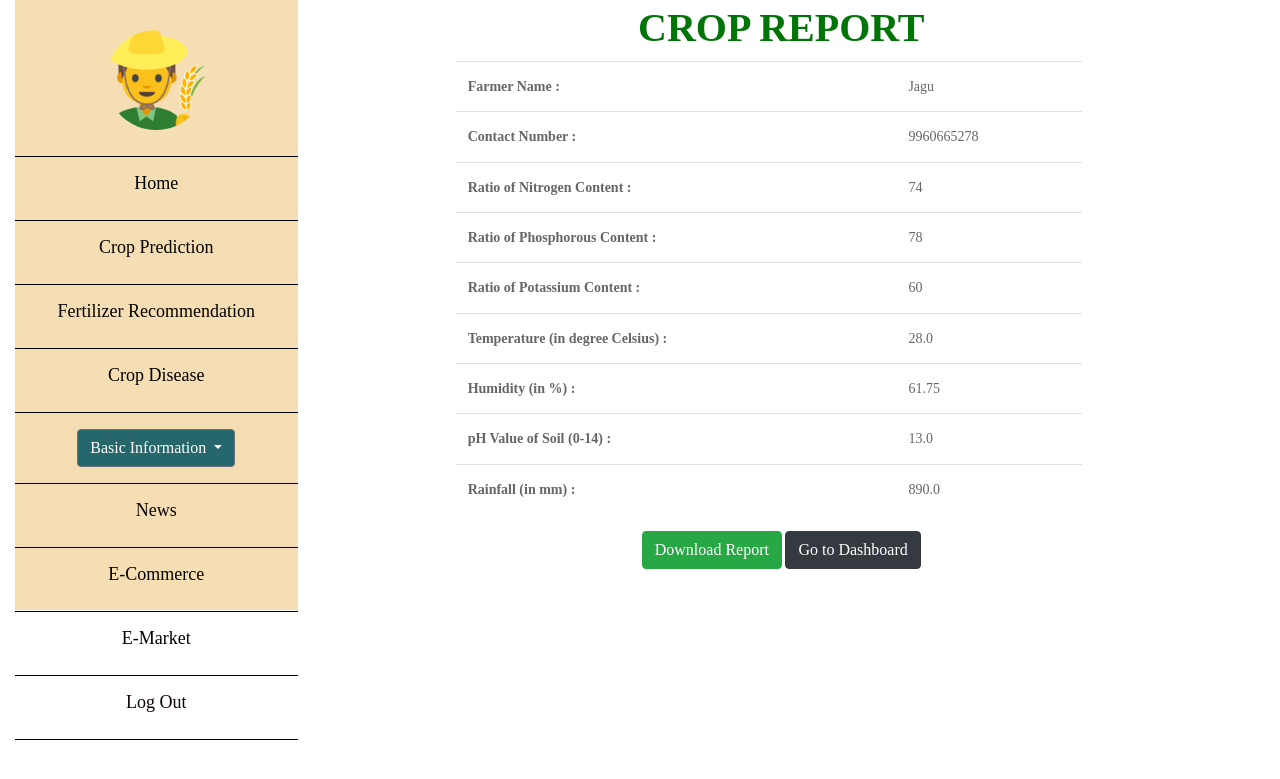
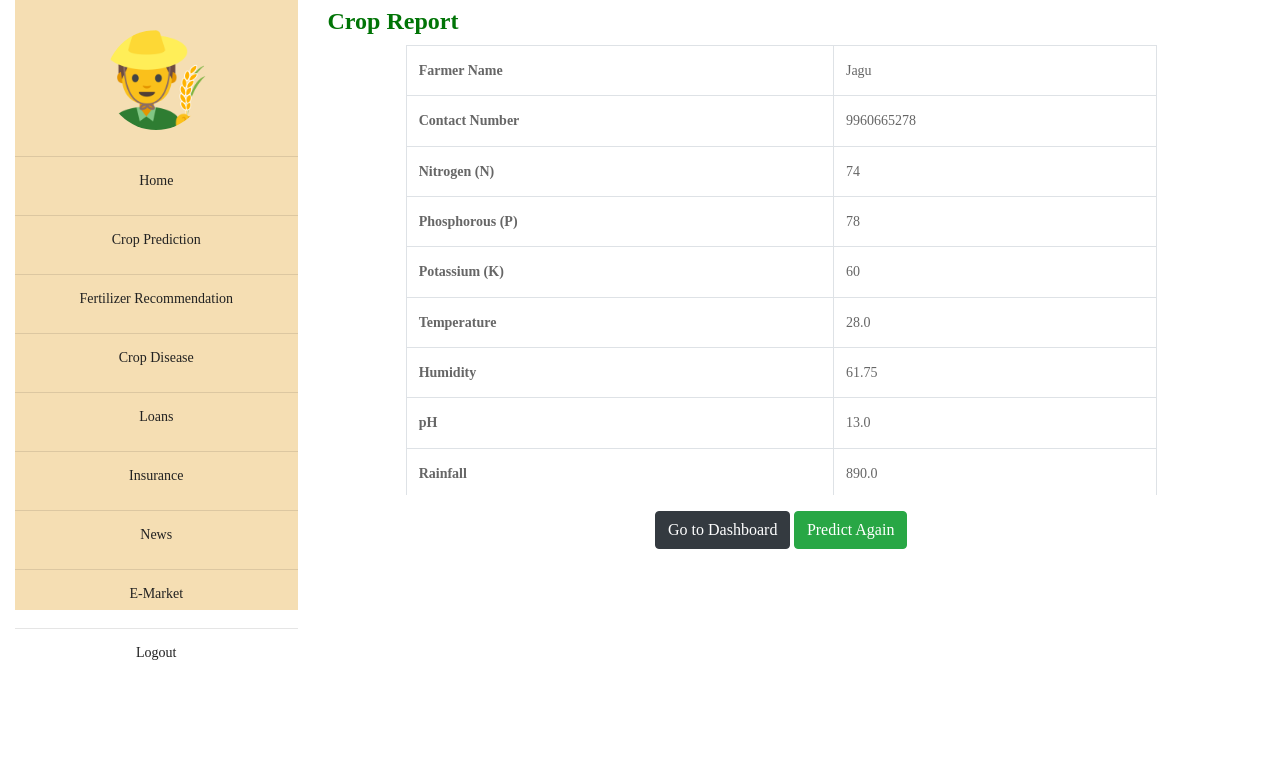
Before and after one commit to Bhavarth-khairnar/Agri-Comprehensive-Management-Platform-Using-ML, a Django app: page /crop_report in a window 1280 px wide. Shown: the part 86-865 px from the top of the page. Run offline with Django 5.2, Linux system fonts and the light colour scheme; a user stored in the database is signed in; data comes from the database, SQL or seed files in the repository; both versions use the stored data as it was after the commit; some libraries are stand-ins or nearby versions.

Commit message:
First model api work testing completed

```diff
--- a/app/models.py
+++ b/app/models.py
@@ -2,6 +2,8 @@ from django.db import models
 from django.contrib.auth.models import User
 # Create your models here.
 class Crop_Details(models.Model):
+    user = models.ForeignKey(User, on_delete=models.CASCADE, null=True, blank=True)
+
     farmer_id = models.BigAutoField(primary_key=True)
 
     farmer_name = models.CharField(max_length=100)
--- a/app/urls.py
+++ b/app/urls.py
@@ -1,6 +1,7 @@
 from django.contrib import admin
 from django.urls import path
 from app import views
+from .views import crop_prediction_api
 
 urlpatterns = [
     path("", views.index, name= "home"),
@@ -21,6 +22,7 @@ urlpatterns = [
     path("loan1", views.loan1, name= "loan1"),
     path("insurance", views.insurance, name= "insurance"),
     path("crop_prediction", views.crop_prediction, name= "crop_prediction"),
+    path('crop_api/', views.crop_prediction_api, name="crop_prediction_api"),
     path("crop_dis", views.crop_dis, name= "crop_dis"),
     path("fert_rec", views.fert_rec, name= "fert_rec"),
     path("fert_report", views.fert_report, name= "fert_report"),
--- a/app/views.py
+++ b/app/views.py
@@ -15,6 +15,15 @@ import numpy as np
 import tensorflow as tf
 import pickle
 from datetime import datetime
+import pandas as pd
+#DRF
+from rest_framework.decorators import api_view
+from rest_framework.response import Response
+from .models import *
+import re
+from django.views.decorators.csrf import csrf_exempt
+
+
 # Create your views here.
 def index(request):
     return render(request, "index.html", {'navbar' : 'home'})
@@ -79,7 +88,7 @@ def dashboard(request):
 
     return render(request, "dashboard.html", context)
 
-
+# Crop_report UI view
 @login_required(login_url="log_in")
 @cache_control(no_cache = True, must_revalidate = True, no_store = True)
 def crop_report(request):
@@ -133,77 +142,113 @@ def loan1(request):
 def insurance(request):
     return render(request, "insurance.html", {'navbar' : 'home'})
 
+
+# COMMON Load Model for croap prediction
+def load_model_and_encoder():
+    with open('dataset/crop_prediction.pkl', 'rb') as f:
+        model = pickle.load(f)
+
+    with open('dataset/label_encoder.pkl', 'rb') as f:
+        le = pickle.load(f)
+
+    return model, le
+
+
+
+# COMMON Prepare Input
+def prepare_input_data(n, p, k, ph, temperature, humidity, rainfall, soil_type, season, region):
+    df = pd.DataFrame({
+        'n': [int(n)],
+        'p': [int(p)],
+        'k': [int(k)],
+        'ph': [float(ph)],
+        'temperature': [float(temperature)],
+        'humidity': [float(humidity)],
+        'rainfall': [float(rainfall)],
+        'soil_type': [soil_type],
+        'season': [season],
+        'region': [region]
+    })
+
+    for col in ['soil_type', 'season', 'region']:
+        df[col] = df[col].astype('category')
+
+    return df
+
+# Commen Prediction Logic
+def predict_top_crops(model, label_encoder, data, top_k=3):
+    probs = model.predict_proba(data)
+
+    top_k_indices = np.argsort(probs, axis=1)[:, -top_k:][:, ::-1]
+    crops = label_encoder.inverse_transform(top_k_indices[0])
+
+    confidence = np.take_along_axis(probs, top_k_indices, axis=1)[0]
+
+    return (
+        crops,
+        [round(float(c) * 100, 2) for c in confidence]
+    )
+
+# UI VIEW for crop prediction
 def crop_prediction(request):
-    if request.method == "POST":
-        farmer_name = request.POST['farmer_name']
-        contact_no = request.POST['contact_no']
-        n = request.POST['n']
-        p = request.POST['p']
-        k = request.POST['k']
-        temperature = request.POST['temperature']
-        humidity = request.POST['humidity']
-        ph = request.POST['ph']
-        rainfall = request.POST['rainfall']
-        soil_type = request.POST['soil_type']
-        season = request.POST['season']
-        region = request.POST['region']
+    return render(request, "crop_prediction.html", {
+        'first_name': request.user.first_name,
+        'last_name': request.user.last_name
+    })
 
-        # Input verification
-        verify = input_verification(farmer_name, contact_no, n, p, k, temperature, humidity, ph, rainfall, soil_type, season, region)
-        if verify != "Success":
-            messages.error(request, verify)
-            return redirect("dashboard")
 
-        # Load model and label encoder
-        with open('dataset/crop_prediction.pkl', 'rb') as f:
-            model = pickle.load(f)
-        with open('dataset/label_encoder.pkl', 'rb') as f:
-            le = pickle.load(f)
+# Mobile Number Validation Function
+def validation_phone(number):
+    pattern = r'^[0-9]\d{9}$'
+    if re.match(pattern, number):
+        return True
+    return False
 
-        # Create DataFrame with all 10 features for prediction
-        import pandas as pd
 
-        data = pd.DataFrame({
-            'n': [int(n)],
-            'p': [int(p)],
-            'k': [int(k)],
-            'ph': [float(ph)],
-            'temperature': [float(temperature)],
-            'humidity': [float(humidity)],
-            'rainfall': [float(rainfall)],
-            'soil_type': [soil_type],
-            'season': [season],
-            'region': [region]
-        })
+# API VIEW for crop prediction
+@api_view(['POST'])
+@csrf_exempt
+def crop_prediction_api(request):
+    try:
+        data = request.data
 
-        # Convert categorical columns to category dtype (required for XGBoost)
-        categorical_cols = ['soil_type', 'season', 'region']
-        for col in categorical_cols:
-            data[col] = data[col].astype('category')
+        contact_no = data.get('contact_no','')
 
-        # Prediction function
-        def predict_top_k(model, label_encoder, data, top_k=3):
-            probs = model.predict_proba(data)
-            top_k_indices = np.argsort(probs, axis=1)[:, -top_k:][:, ::-1]
-            top_k_crop_names = [label_encoder.inverse_transform(row) for row in top_k_indices]
-            top_k_confidence = np.take_along_axis(probs, top_k_indices, axis=1)
-            return top_k_crop_names[0], [round(c*100, 2) for c in top_k_confidence[0]]
+        if not validation_phone(contact_no):
+            return Response({"error": "Invalid phone number. Must be 10 digits"}, status=400)
 
-        top_crops, conf = predict_top_k(model, le, data, top_k=3)
+        # Convert types
+        n = int(data['n'])
+        p = int(data['p'])
+        k = int(data['k'])
+        ph = float(data['ph'])
+        temperature = float(data['temperature'])
+        humidity = float(data['humidity'])
+        rainfall = float(data['rainfall'])
 
-        # Create message string
+        soil_type = data['soil_type']
+        season = data['season']
+        region = data['region']
+
+        model, le = load_model_and_encoder()
+
+        df = prepare_input_data(
+            n, p, k, ph, temperature, humidity,
+            rainfall, soil_type, season, region
+        )
+
+        top_crops, conf = predict_top_crops(model, le, df)
+
         message = "Top-3 Recommended Crops: " + ", ".join(top_crops)
 
-        # FIXED: Save to DB with all fields including categorical ones
-        crop = Crop_Details(
-            farmer_name=farmer_name,
-            contact_no=contact_no,
-            n=n,
-            p=p,
-            k=k,
+        Crop_Details.objects.create(
+            user=request.user,
+            farmer_name=data.get('farmer_name', ''),
+            contact_no = contact_no,
+            n=n, p=p, k=k,
+            ph=ph,
             temperature=temperature,
             humidity=humidity,
-            ph=ph,
             rainfall=rainfall,
             soil_type=soil_type,
             season=season,
@@ -211,12 +256,14 @@ def crop_prediction(request):
             prediction=message,
             date=datetime.today()
         )
-        crop.save()
 
-        messages.info(request, message)
-        return redirect("crop_report")
+        return Response({
+            "status": "success"
+        })
 
-    return render(request, "crop_prediction.html", {'navbar': 'home'})
+    except Exception as e:
+        print("ERROR:", e)
+        return Response({"error": str(e)}, status=500)
 
 
 
--- a/crop_prediction/settings.py
+++ b/crop_prediction/settings.py
@@ -39,6 +39,7 @@ INSTALLED_APPS = [
     'django.contrib.sessions',
     'django.contrib.messages',
     'django.contrib.staticfiles',
+    'rest_framework',
 ]
 
 MIDDLEWARE = [
--- a/templates/base.html
+++ b/templates/base.html
@@ -28,7 +28,7 @@
   <link rel="stylesheet" href="https://netdna.bootstrapcdn.com/font-awesome/4.0.3/css/font-awesome.css">
   <!-- owl stylesheets -->
   <link rel="stylesheet" href="static/css/owl.carousel.min.css">
-  <link rel="stylesheet" href="static/css/owl.theme.default.min.css">
+  <!--link rel="stylesheet" href="static/css/owl.theme.default.min.css"-->
   <link rel="stylesheet" href="https://cdnjs.cloudflare.com/ajax/libs/fancybox/2.1.5/jquery.fancybox.min.css"
     media="screen">
 
@@ -129,7 +129,7 @@
   <script src="static/js/jquery.mCustomScrollbar.concat.min.js"></script>
   <script src="static/js/custom.js"></script>
   <!-- javascript -->
-  <script src="static/js/owl.carousel.js"></script>
+  <!--script src="static/js/owl.carousel.js"></script-->
   <script src="https:cdnjs.cloudflare.com/ajax/libs/fancybox/2.1.5/jquery.fancybox.min.js"></script>
 </body>
 
--- a/templates/crop_report.html
+++ b/templates/crop_report.html
@@ -1,135 +1,93 @@
 {% extends 'base.html' %}
 {% block title %}
-  Report
+  Crop Report
 {% endblock %}
+
 {% block body %}
 <div class="row col-lg-12">
-    <div class="col-lg-3  bg-light d-none d-md-block sidebar">
+
+  <!-- Sidebar -->
+  <div class="col-lg-3 bg-light d-none d-md-block sidebar">
     <div class="mb-1" style="background-color: rgb(245,222,179); height:610px;">
       <div class="text-center">
-              <img src="/static/images/farmer_icon.png" alt="avatar" class="rounded-circle img-fluid"
+        <img src="/static/images/farmer_icon.png" class="rounded-circle img-fluid"
              style="width: 100px; margin-top: 30px;">
-                      <h1 class="mt-0 mb-3" style="color:rgb(0, 0, 0);"> {{first_name}} {{last_name}} </h1>
-                      <hr color="black">
+        <h1>{{ first_name }} {{ last_name }}</h1>
+        <hr>
 
-              <li>
-                  <h3><i class="basicinfo"></i><a href="dashboard" style="color: rgb(0, 0, 0);">Home</a></h3>
-              </li><hr color="black">
-              <li>
-                  <h3><i class="Crop_Pre"></i><a href="crop_prediction" style="color:rgb(6, 2, 2);">Crop Prediction</a></h3>
-              </li>
-              <hr color="black">
-              <li>
-                  <h3><i class="Crop_Dis"></i><a href="fert_rec" style="color:rgb(5, 1, 1);">Fertilizer Recommendation</a></h3>
-              </li>
-              <hr color="black">
-              <li>
-                  <h3><i class="Crop_Dis"></i><a href="crop_dis" style="color:rgb(5, 1, 1);">Crop Disease</a></h3>
-              </li>
-              <hr color="black">
-              <div class="dropdown">
-                  <button class="btn btn-secondary dropdown-toggle" style="background-color: hsl(182, 48%, 28%)"
-                      type="button" id="dropdownMenuButton" data-toggle="dropdown" aria-haspopup="true"
-                      aria-expanded="false">
-                      Basic Information
-                  </button>
-                  <div class="dropdown-menu" aria-labelledby="dropdownMenuButton">
-                      <a class="dropdown-item"
-                          href="https://krishi.maharashtra.gov.in/Site/Information/DisplayGuideLines.aspx?MenuID=1143">Government
-                          Yojna</a>
-                      <a class="dropdown-item" href="loan1">Loans</a>
-                      <a class="dropdown-item" href="insurance">Insurance</a>
-                  </div>
-              </div>
-              <hr color="black">
-              <li><h3><i class="Crop_Pre"></i><a href="news" style="color:rgb(6, 2, 2);">News</a></h3></li>
-              <hr color="black">
-              <li><h3><i class="Crop_Pre"></i><a href="https://gstempire.com/krishi/login" style="color:rgb(6, 2, 2);">E-Commerce</a></h3></li>
-              <hr color="black">
-              <li><h3><i class="Crop_Pre"></i><a href="e_market" style="color:rgb(6, 2, 2);">E-Market</a></h3></li>
-              <hr color="black">
-              <h3><a href="log_out" style="color:rgb(16, 4, 4);"> Log Out </a></h3>
-              <hr color="black">
+        <h5><a href="dashboard">Home</a></h5><hr>
+        <h5><a href="crop_prediction">Crop Prediction</a></h5><hr>
+        <h5><a href="fert_rec">Fertilizer Recommendation</a></h5><hr>
+        <h5><a href="crop_dis">Crop Disease</a></h5><hr>
 
+        <h5><a href="loan1">Loans</a></h5><hr>
+        <h5><a href="insurance">Insurance</a></h5><hr>
+
+        <h5><a href="news">News</a></h5><hr>
+        <h5><a href="e_market">E-Market</a></h5><hr>
+
+        <h5><a href="log_out">Logout</a></h5>
       </div>
     </div>
   </div>
+
+  <!-- Report Section -->
   <div class="col-lg-9">
     <div class="mb-1" style="height:600px;">
-        <h1 class="ballet_text mt-1" style="color:#007406;"><b>Crop Report</b></h1>
-        <form action="" method="POST">
-          {% csrf_token %}
+      <h1 class="mt-2" style="color:#007406;"><b>Crop Report</b></h1>
+
+      {% if crop_data %}
+
       <div class="text-center">
-            <div class="row" style="height:450px;overflow: auto;">
+        <div class="row" style="height:450px; overflow:auto;">
           <div class="col-md-10 m-auto">
-                <div class="mail_section">
-                  <table class="table text-left">
-                    <tbody>
+
+            <table class="table table-bordered text-left">
+
+              <tr><th>Farmer Name</th><td>{{ crop_data.farmer_name }}</td></tr>
+              <tr><th>Contact Number</th><td>{{ crop_data.contact_no }}</td></tr>
+
+              <tr><th>Nitrogen (N)</th><td>{{ crop_data.n }}</td></tr>
+              <tr><th>Phosphorous (P)</th><td>{{ crop_data.p }}</td></tr>
+              <tr><th>Potassium (K)</th><td>{{ crop_data.k }}</td></tr>
+
+              <tr><th>Temperature</th><td>{{ crop_data.temperature }}</td></tr>
+              <tr><th>Humidity</th><td>{{ crop_data.humidity }}</td></tr>
+              <tr><th>pH</th><td>{{ crop_data.ph }}</td></tr>
+              <tr><th>Rainfall</th><td>{{ crop_data.rainfall }}</td></tr>
+
+              <tr><th>Soil Type</th><td>{{ crop_data.soil_type }}</td></tr>
+              <tr><th>Season</th><td>{{ crop_data.season }}</td></tr>
+              <tr><th>Region</th><td>{{ crop_data.region }}</td></tr>
+
               <tr>
-                        <th scope="row">Farmer Name :</th>
-                        <td>{{ crop_data.farmer_name }}</td>
-                      </tr>
-                      <tr>
-                        <th scope="row">Contact Number :</th>
-                        <td>{{ crop_data.contact_no }}</td>
-                      </tr>
-                      <tr>
-                        <th scope="row">Ratio of Nitrogen Content :</th>
-                        <td colspan="2">{{ crop_data.n }}</td>
-                      </tr>
-                      <tr>
-                        <th scope="row">Ratio of Phosphorous Content :</th>
-                        <td colspan="2">{{ crop_data.p }}</td>
-                      </tr>
-                      <tr>
-                        <th scope="row">Ratio of Potassium Content :</th>
-                        <td colspan="2">{{ crop_data.k }}</td>
-                      </tr>
-                      <tr>
-                        <th scope="row">Temperature (in degree Celsius) :</th>
-                        <td colspan="2">{{ crop_data.temperature }}</td>
-                      </tr>
-                      <tr>
-                        <th scope="row">Humidity (in %) :</th>
-                        <td colspan="2">{{ crop_data.humidity }}</td>
-                      </tr>
-                      <tr>
-                        <th scope="row">pH Value of Soil (0-14) :</th>
-                        <td colspan="2">{{ crop_data.ph }}</td>
-                      </tr>
-                      <tr>
-                        <th scope="row">Rainfall (in mm) :</th>
-                        <td colspan="2">{{ crop_data.rainfall }}</td>
-                      </tr>
-                      <tr>
-                        <th scope="row">Soil Type :</th>
-                        <td colspan="2">{{crop_data.soil_type}}</td>
-                      </tr>
-                      <tr>
-                        <th scope="row">Season :</th>
-                        <td colspan="2">{{crop_data.season}}</td>
-                      </tr>
-                      <tr>
-                        <th scope="row">Region :</th>
-                        <td colspan="2">{{crop_data.region}}</td>
-                      </tr>
-                      <tr>
-                        <td colspan="3" class="text-center">
-                          <h2 style="color:#0a7d00">
+                <td colspan="2" class="text-center">
+                  <h2 style="color:green;">
                     {{ crop_data.prediction }}
                   </h2>
                 </td>
               </tr>
-                    </tbody>
+
             </table>
+
           </div>
         </div>
+
+        <!-- Buttons -->
+        <a class="btn btn-dark mt-3" href="dashboard">Go to Dashboard</a>
+        <a class="btn btn-success mt-3" href="crop_prediction">Predict Again</a>
+
       </div>
-            <button type="submit" style="margin-top: 20px;" class="btn btn-success">Download Report</button>
-            <a style="margin-top: 20px;" class="btn btn-dark" href="dashboard">Go to Dashboard</a>
+
+      {% else %}
+        <div class="text-center mt-5">
+          <h3>No Crop Prediction Available</h3>
+          <a class="btn btn-success mt-3" href="crop_prediction">Predict Now</a>
         </div>
-        </form>
+      {% endif %}
+
     </div>
   </div>
+
 </div>
 {% endblock %}
```
Also changed, not shown: templates/crop_prediction.html (+52 -2 lines), app/migrations/0004_crop_details_user_alter_crop_details_date.py (added), db.sqlite3, 3 other files. Lines whose indentation alone changed are shown as unchanged.
